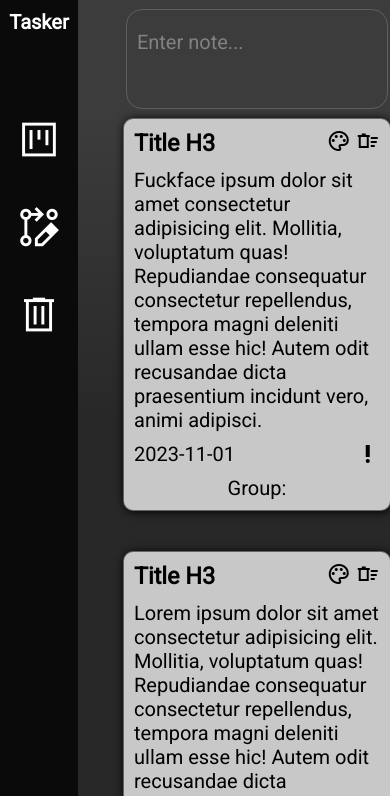
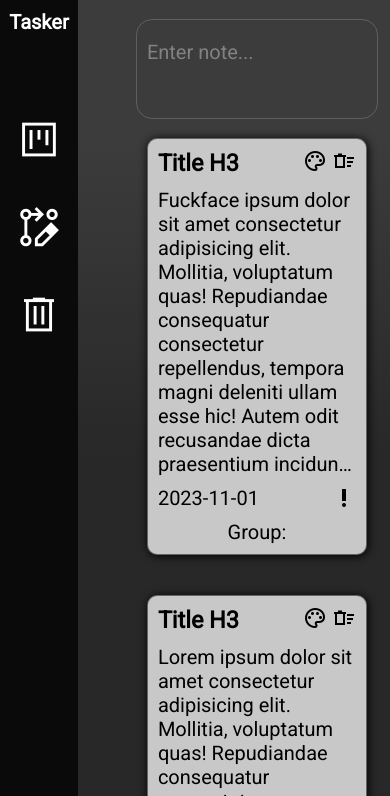
Before and after one commit to orzcode/tasker, a website built with Vite: page index.html in a window 390 px wide. Shown: the top 796 px of the page. Built offline with nearby package versions, Linux system fonts and the light colour scheme.

Commit message:
mobile size test

```diff
--- a/styles.css
+++ b/styles.css
@@ -144,7 +144,9 @@ form {
 
   width: clamp(26rem, calc(40vw + 10rem), 60rem);
 
-  margin: 1rem;
+  width: clamp(24rem, calc(40vw + 8rem), 60rem);
+
+  margin: 2rem 0;
 
   gap: 1rem;
   padding: 1rem;
@@ -271,7 +273,7 @@ form * {
   width: calc(34rem + 2vw);
 
    /*better for mobile? */
-  width: calc(26rem + 2vw);
+  width: calc(22rem);
    /*better for mobile? */
 
   display: flex;
@@ -371,8 +373,5 @@ dialog:not([open]) {
     -webkit-line-clamp: 12;
   }
   /* max lines of text before ellipsis, for notes */
-  body {
-    max-width: 100vw;
-  }
 }
 /* ---------------------------------------------------- */
```
